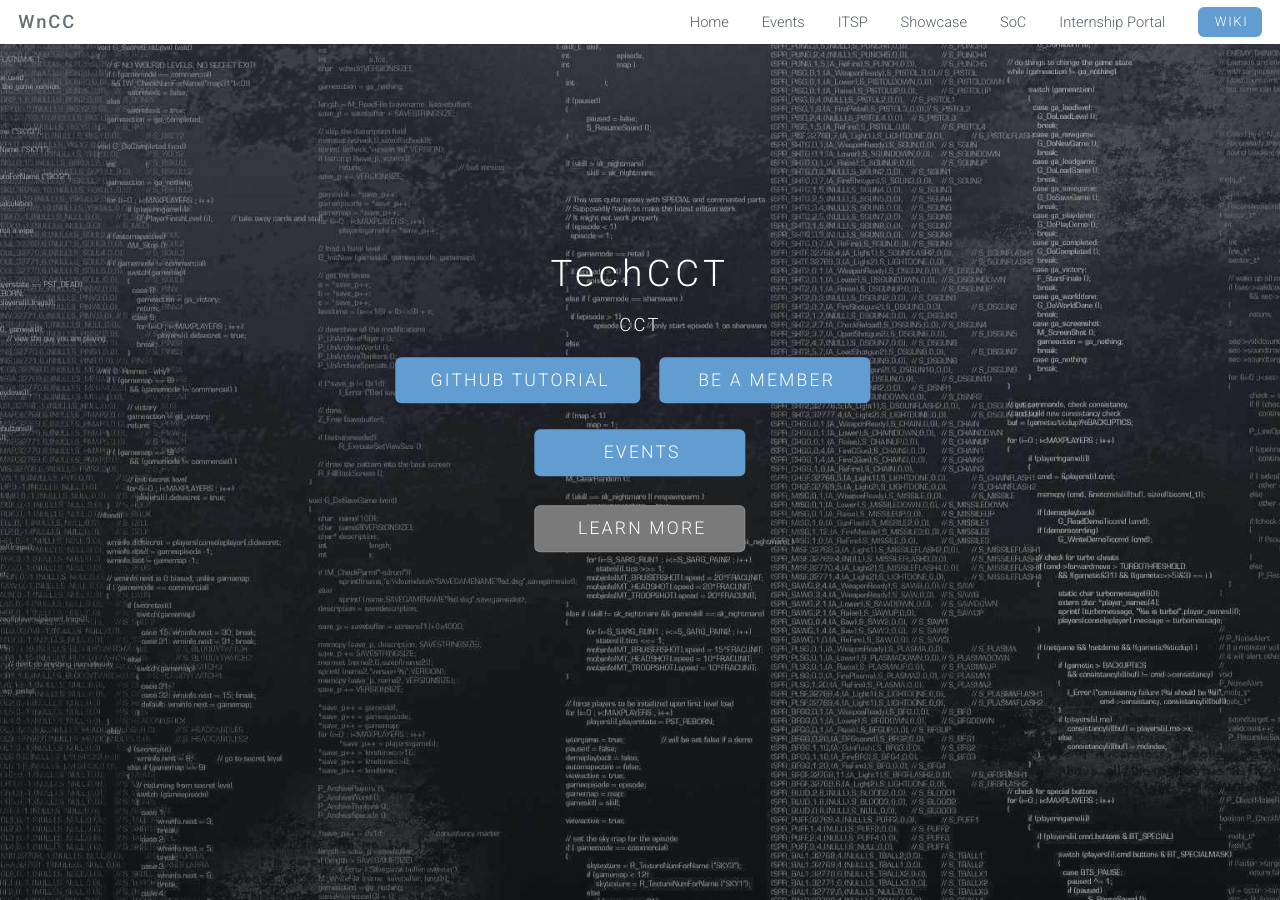
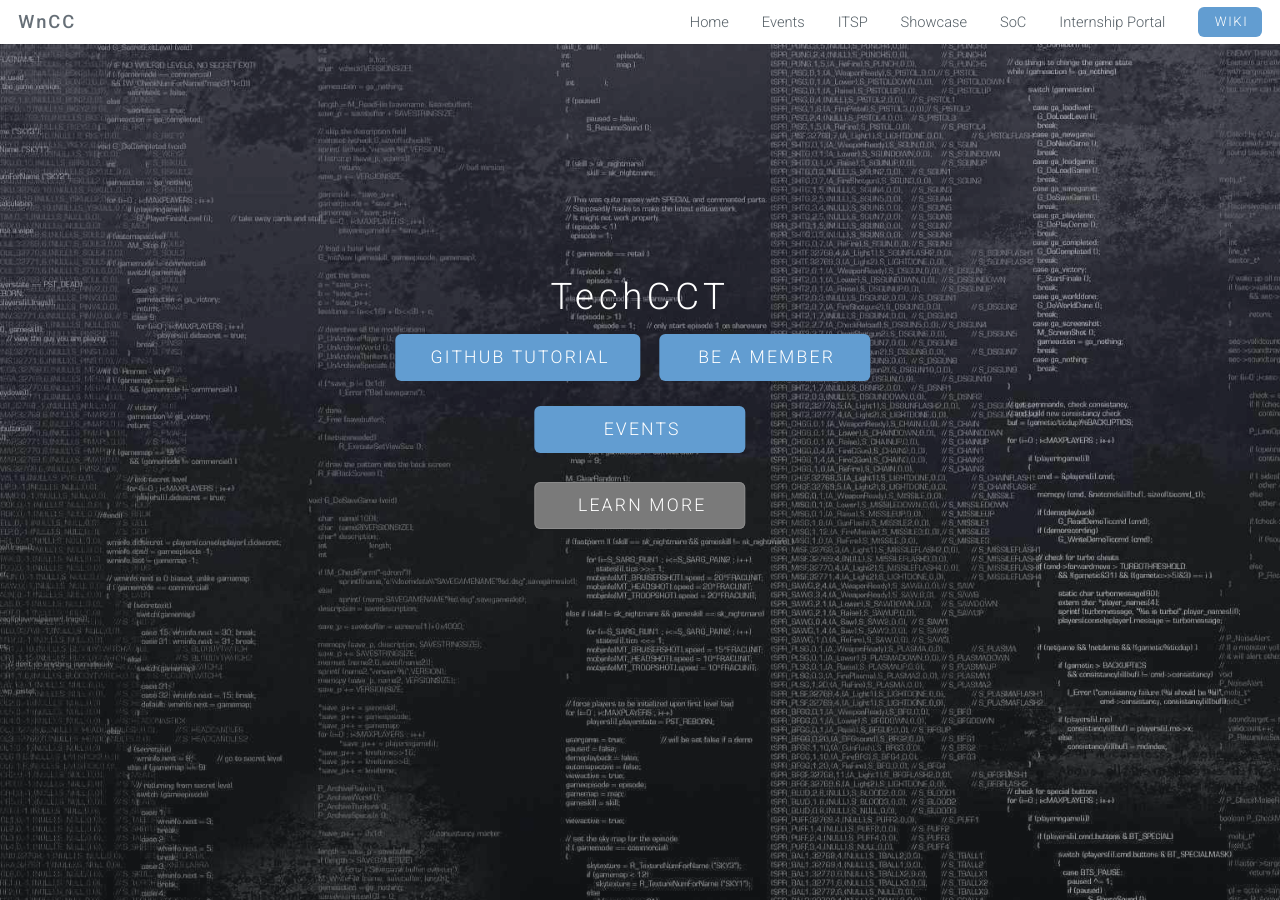
Before and after one commit to TechCCT/TechCCT.github.io, a Jekyll site: the page built from index.html, in a window 1280 px wide and 900 px high. Built offline with Jekyll 4.4.1, drawn with Linux system fonts in a browser that asks for light colours.

Commit message:
Update index.html

```diff
--- a/index.html
+++ b/index.html
@@ -7,7 +7,7 @@ banner: /images/codingbanner.jpg
 <section id="banner" style="background-image:url({{ page.banner | prepend: site.baseurl}})">
 	<div class="inner">
 	    <h2>TechCCT</h2>
-	    <h3> <a href="http://www.uniraj.ac.in/cct/">CCT</a></h3>
+	    <!--<h3> <a href="http://www.uniraj.ac.in/cct/">CCT</a></h3>-->
 	    <ul class="actions">
 	        <li><a href="{{ '/wiki' | prepend: site.baseurl }}" class="button big special">Github Tutorial</a></li>
 	        <li><a href="{{ '/soc' | prepend: site.baseurl }}" class="button big special">Be a Member</a></li><br/><br/>
```
